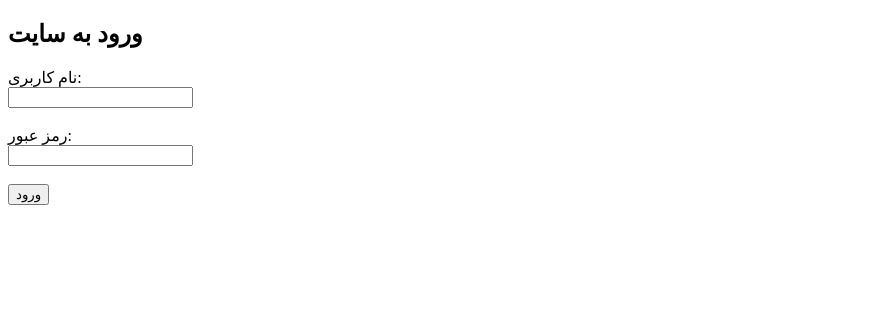
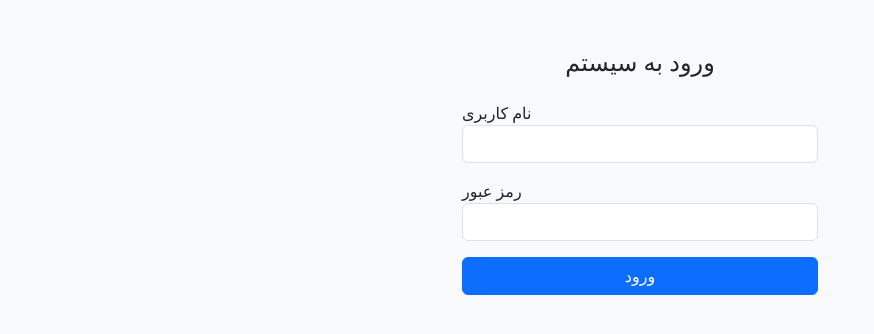
Before and after one commit to Farnam123/mony, a Flask app: page /login in a window 1280 px wide. Shown: the top 334 px of the page, without its empty margins (0-874 px from the left). Run offline with Flask 3, Linux system fonts and the light colour scheme; data comes from the database, SQL or seed files in the repository.

Commit message:
Update login.html

```diff
--- a/templates/login.html
+++ b/templates/login.html
@@ -1,20 +1,31 @@
 <!DOCTYPE html>
-<html>
+<html lang="fa">
 <head>
-    <title>ورود</title>
     <meta charset="UTF-8">
+    <title>ورود به سیستم</title>
+    <link rel="stylesheet" href="https://cdn.jsdelivr.net/npm/bootstrap@5.3.0/dist/css/bootstrap.rtl.min.css">
 </head>
-<body>
-    <h2>ورود به سایت</h2>
-    {% if error %}
-        <p style="color: red;">{{ error }}</p>
-    {% endif %}
-    <form method="post">
-        <label>نام کاربری:</label><br>
-        <input type="text" name="username"><br><br>
-        <label>رمز عبور:</label><br>
-        <input type="password" name="password"><br><br>
-        <input type="submit" value="ورود">
-    </form>
+<body class="bg-light">
+<div class="container mt-5">
+    <div class="row justify-content-center">
+        <div class="col-md-4">
+            <h4 class="text-center mb-4">ورود به سیستم</h4>
+            {% if error %}
+            <div class="alert alert-danger">{{ error }}</div>
+            {% endif %}
+            <form method="POST">
+                <div class="mb-3">
+                    <label>نام کاربری</label>
+                    <input type="text" name="username" class="form-control" required>
+                </div>
+                <div class="mb-3">
+                    <label>رمز عبور</label>
+                    <input type="password" name="password" class="form-control" required>
+                </div>
+                <button type="submit" class="btn btn-primary w-100">ورود</button>
+            </form>
+        </div>
+    </div>
+</div>
 </body>
 </html>
```
